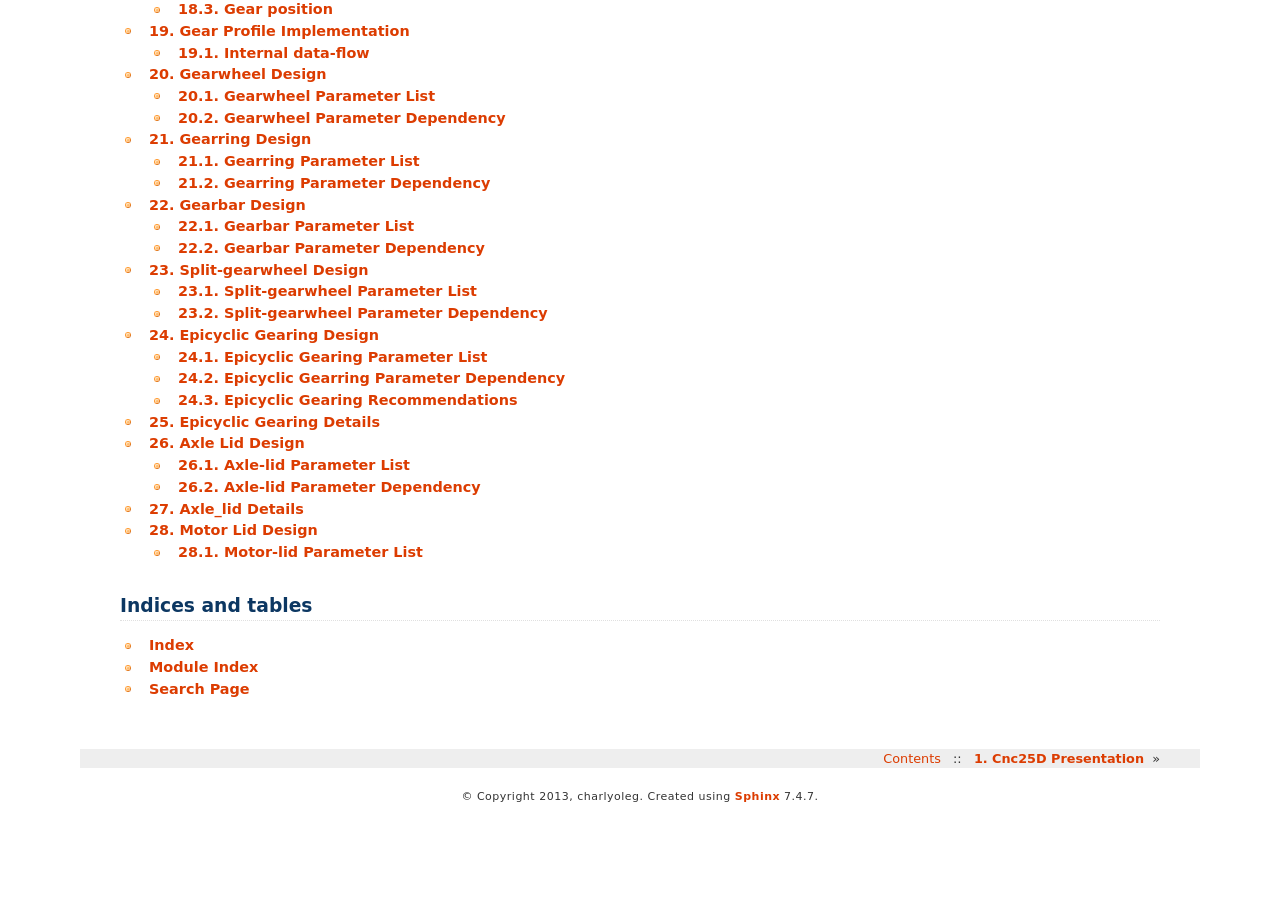
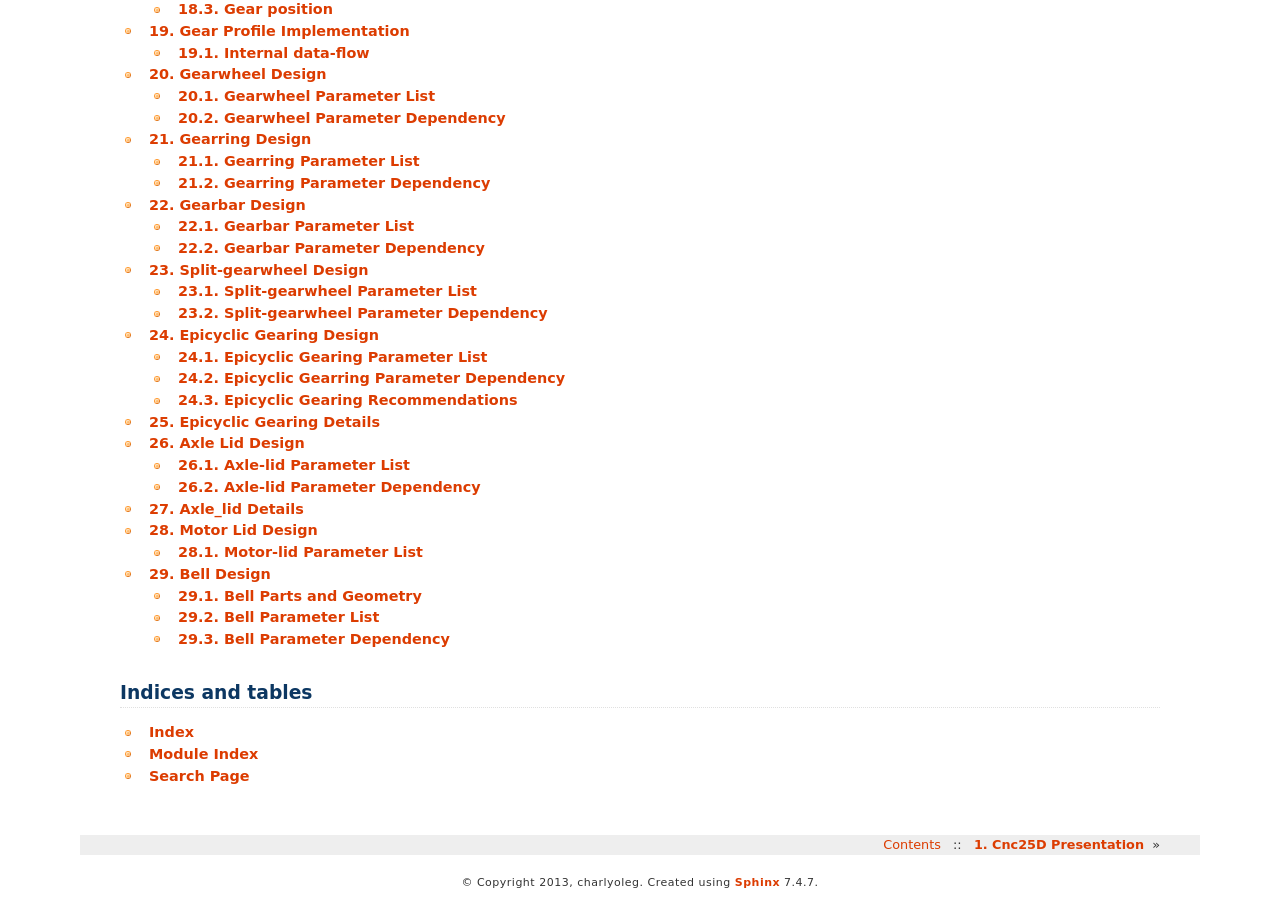
Before and after one commit to charlyoleg/Cnc25D, a Sphinx documentation site: the page built from docs/index.rst, in a window 1280 px wide and 900 px high, scrolled down 2430 px. Built offline with Sphinx 7.4.7, drawn with Linux system fonts in a browser that asks for light colours; formulas are drawn with MathJax 3; before the commit the page ends 3243 px from its top, so only the background shows below that; some of the changed lines change nothing that is shown.

Commit message:
[bell] starting the bell design

```diff
--- /dev/null
+++ b/docs/bell_design.rst
@@ -0,0 +1,51 @@
+===========
+Bell Design
+===========
+
+Ready-to-use parametric *bell* design. It is the extremity piece of a *gimbal* assembly. The *bell* piece is composed of several flat parts fixed together.
+
+.. image:: images/bell_face.png
+
+To get an overview of the possible *bell* designs that can be generated by *bell()*, run::
+
+  > python bell.py --run_self_test
+
+Bell Parts and Geometry
+=======================
+
+The *bell* is composed out of the following flat parts:
+
+* bell_face x2
+* bell_side x2
+* bell_base x1
+* bell_internal_buttress x8
+* bell_external_buttress x8
+  (alternative: bell_external_buttress_face x4 and bell_external_buttress_side x4)
+
+.. image:: images/bell_face.png
+.. image:: images/bell_side.png
+.. image:: images/bell_base.png
+.. image:: images/bell_internal_buttress.png
+.. image:: images/bell_external_buttress.png
+
+
+Bell Parameter List
+===================
+
+.. image:: images/bell_face_parameters.png
+.. image:: images/bell_face_hole_parameters.png
+.. image:: images/bell_side_parameters.png
+.. image:: images/bell_side_hole_parameters.png
+.. image:: images/bell_base_parameters.png
+.. image:: images/bell_internal_buttress_parameters.png
+.. image:: images/bell_external_buttress_parameters.png
+
+Bell Parameter Dependency
+=========================
+
+router_bit_radius
+-----------------
+
+The two parameters *leg_smooth_radius* and *cnc_router_bit_radius* are related to the *router_bit_radius*. The parameter *cnc_router_bit_radius* guarantees the smallest possible *router_bit_radius* value. So, we have the relations::
+
+  cnc_router_bit_radius < leg_smooth_radius
--- a/docs/index.rst
+++ b/docs/index.rst
@@ -40,6 +40,7 @@ Contents:
    axle_lid_design
    axle_lid_details
    motor_lid_design
+   bell_design
 
 Indices and tables
 ==================
```
Also changed, not shown: docs/bell_parameters.svg (added), docs/images/bell_base.png (added), docs/images/bell_base_parameters.png (added), docs/images/bell_external_buttress.png (added), docs/images/bell_external_buttress_parameters.png (added), docs/images/bell_face.png (added), docs/images/bell_face_hole_parameters.png (added), docs/images/bell_face_parameters.png (added), docs/images/bell_internal_buttress.png (added), docs/images/bell_internal_buttress_parameters.png (added), docs/images/bell_side.png (added), docs/images/bell_side_hole_parameters.png (added), docs/images/bell_side_parameters.png (added).
